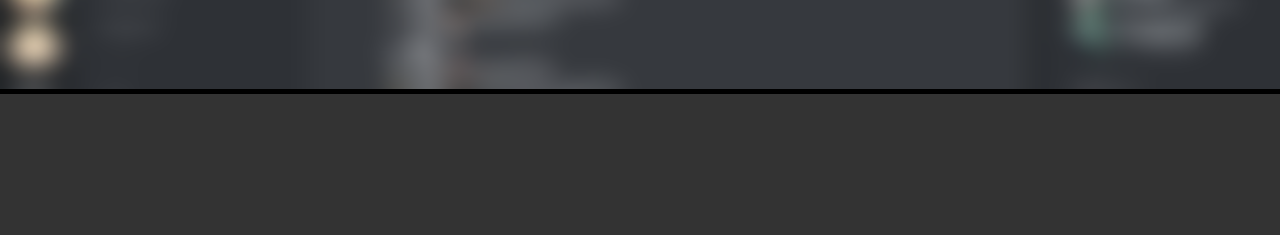
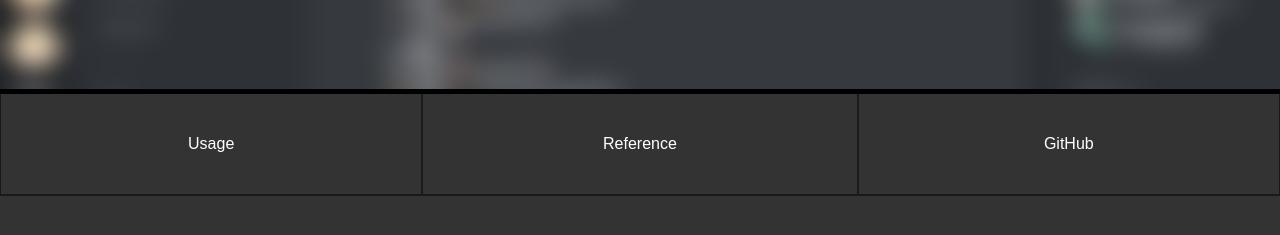
Before and after one commit to MetaGamer101/Somethi, a website: page web/resources/views/home.html in a window 1280 px wide. Shown: the part 311-546 px from the top of the page. Drawn offline with Linux system fonts and the light colour scheme; files that its build step writes are made by us from their sources; files whose address does not match are found by name.

Commit message:
menu bar

```diff
--- a/web/resources/views/home.html
+++ b/web/resources/views/home.html
@@ -11,7 +11,11 @@
 			<div class="bot-title">BaristaBot</div>
 		</div>
 		<div class="main">
-
+			<div class="nav-wrapper">
+				<a class="option" href="#usage">Usage</a>
+				<a class="option" style="width: calc(34% - 2px);" href="reference">Reference</a>
+				<a class="option" href="https://github.com/Squashbucklr/BaristaBot">GitHub</a>
+			</div>
 		</div>
 	</body>
 </html>
--- a/web/resources/web/main.css
+++ b/web/resources/web/main.css
@@ -1,6 +1,16 @@
 body{
 	margin: 0px;
 	height: 100%;
+	font-family: Arial, Helvetica, sans-serif;
+}
+
+a{
+	text-decoration: none;
+	color: #FFFFFF;
+}
+a:visited{
+	text-decoration: none;
+	color: #FFFFFF;
 }
 
 .parallax{
@@ -35,7 +45,6 @@ body{
 	width: 100%;
 	text-align: center;
 	padding-top: 10px;
-	font-family: Arial, Helvetica, sans-serif;
 }
 
 .main{
@@ -43,3 +52,28 @@ body{
 	min-height: calc(50% - 5px);
 	border-top: 5px solid #000000;
 }
+
+.nav-wrapper{
+	height: 100px;
+	margin-left: auto;
+	margin-right: auto;
+	border-bottom: 2px solid #1A1A1A;
+}
+
+.option{
+	text-align: center;
+	color: #FFFFFF;
+	font-size: 16px;
+	height: 100%;
+	line-height: 100px;
+	float: left;
+	width: calc(33% - 2px);
+	text-overflow: clip;
+	border-left: 1px solid #1A1A1A;
+	border-right: 1px solid #1A1A1A;
+	transition: 0.1s;
+}
+
+.option:hover{
+	background-color: rgba(0, 0, 0, 0.1);
+}
```
